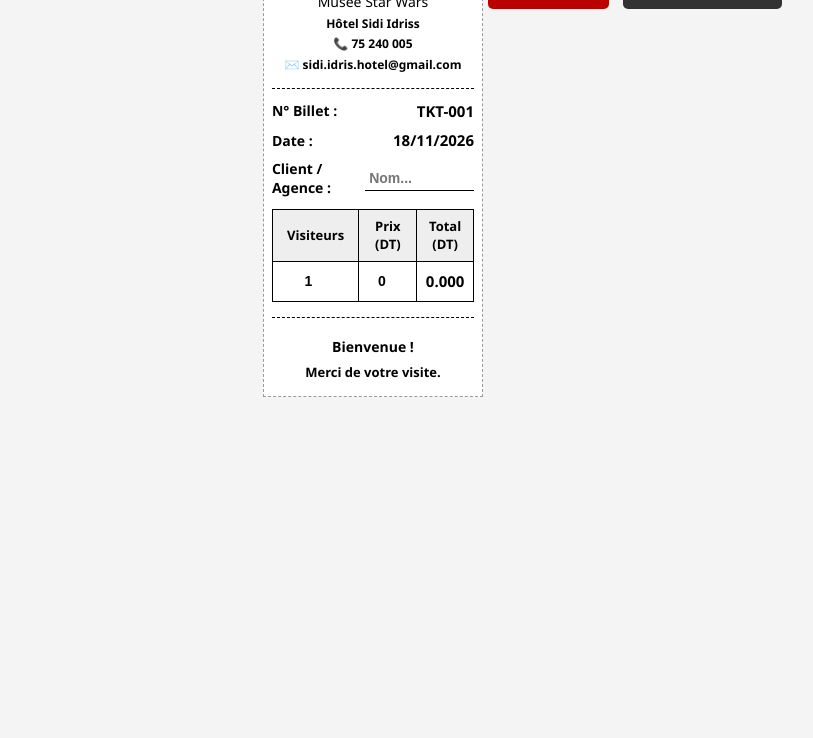
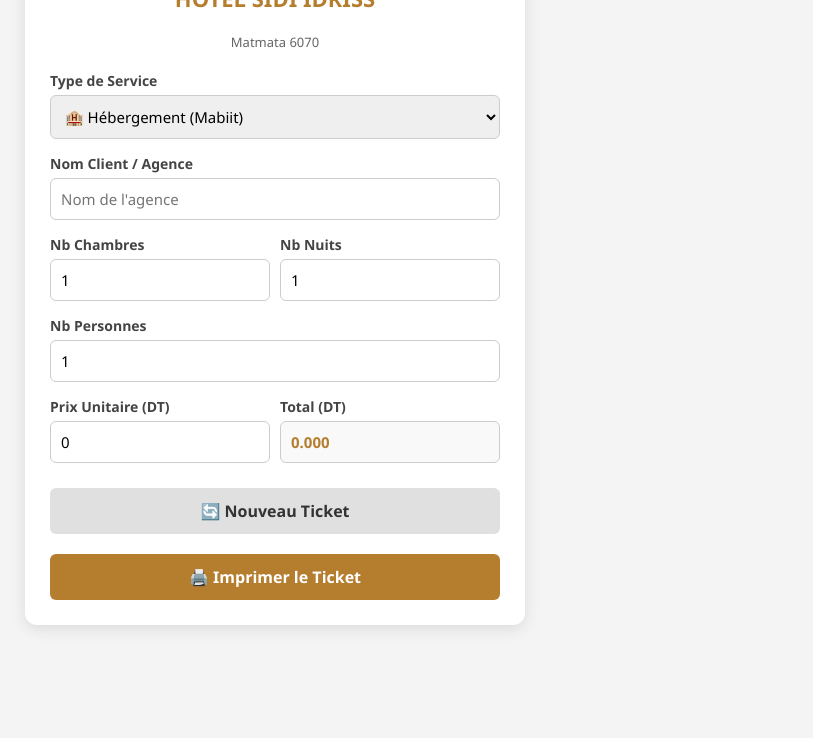
Before and after one commit to kardous93-cloud/starwars-ticket, a plain HTML site: page index.html in a window 1280 px wide. Shown: the part 62-800 px from the top of the page, without its empty margins (115-928 px from the left). Drawn offline with Linux system fonts and the light colour scheme.

Commit message:
Update index.html

```diff
--- a/index.html
+++ b/index.html
@@ -1,222 +1,259 @@
 <!DOCTYPE html>
-<html lang="fr" dir="ltr">
+<html lang="fr">
 <head>
     <meta charset="UTF-8">
     <meta name="viewport" content="width=device-width, initial-scale=1.0">
-<title>Billet d'Entrée - Musée Star Wars</title>
+    <title>Système de Réservation - Hôtel & Restaurant</title>
     <style>
-  /* إعدادات خاصة بمقاس 58mm */
-  @page {
-    margin: 0;
-    size: 58mm auto;
+        * { box-sizing: border-box; margin: 0; padding: 0; font-family: 'Segoe UI', Tahoma, Geneva, Verdana, sans-serif; }
+        body { background-color: #f4f4f4; display: flex; justify-content: center; align-items: flex-start; min-height: 100vh; padding: 20px; }
+
+        /* --- التصميم العام (الواجهة) --- */
+        .main-container { display: flex; gap: 20px; max-width: 1000px; width: 100%; }
+
+        /* --- واجهة الإدخال (اليسار) --- */
+        .input-form {
+            background: white; width: 100%; max-width: 500px; border-radius: 12px;
+            box-shadow: 0 4px 15px rgba(0,0,0,0.1); padding: 25px;
         }
+        .input-form h2 { color: #b57e2f; text-align: center; margin-bottom: 20px; font-size: 22px; }
 
-  body {
-    font-family: 'Segoe UI', Arial, sans-serif;
-    background: #f4f4f4;
-    padding: 10px;
-    margin: 0;
-    display: flex;
-    justify-content: center;
+        .form-group { margin-bottom: 15px; }
+        .form-group label { display: block; margin-bottom: 5px; font-size: 14px; font-weight: bold; color: #444; }
+        .form-group input, .form-group select {
+            width: 100%; padding: 10px; border: 1px solid #ccc; border-radius: 6px; font-size: 15px;
         }
+        .row { display: flex; gap: 10px; }
+        .row .form-group { flex: 1; }
+
+        .total-preview { background: #fdfbf7; border: 1px solid #f0e6d2; padding: 15px; border-radius: 6px; text-align: center; margin-top: 15px; }
+        .total-preview span { font-size: 24px; font-weight: bold; color: #b57e2f; }
+
+        .btn { width: 100%; padding: 12px; border: none; border-radius: 6px; font-size: 16px; font-weight: bold; cursor: pointer; margin-top: 10px; transition: 0.3s; }
+        .btn-print { background: #b57e2f; color: white; }
+        .btn-print:hover { background: #9c6b24; }
+        .btn-reset { background: #e0e0e0; color: #333; margin-bottom: 10px; }
+        .btn-reset:hover { background: #ccc; }
+
+        /* --- التيكي (اليمين) --- */
+        .ticket-wrapper { display: none; } /* نخفيو في الشاشة، ونظهرو غير في الطباعة */
+
+        /* --- إعدادات الطباعة (أهم جزء) --- */
+        @media print {
+            body { background: white; display: block; padding: 0; }
+            .input-form { display: none; } /* نخفيو الفورم */
+            .ticket-wrapper { display: block; width: 58mm; margin: 0 auto; } /* حجم الورق الحراري */
 
             .ticket {
-    width: 58mm;
-    background: #fff;
-    border: 1px dashed #999;
-    padding: 3mm 2mm;
-    box-sizing: border-box;
-    font-size: 14px; /* خط أكبر */
-    color: #000;
+                border: 1px dashed #000; padding: 5px; font-family: 'Courier New', Courier, monospace;
+                color: #000; background: #fff;
             }
+            .ticket-header { text-align: center; margin-bottom: 10px; }
+            .ticket-header h3 { font-size: 14px; margin-bottom: 2px; text-transform: uppercase; }
+            .ticket-header p { font-size: 11px; margin: 1px 0; }
 
-  .header {
-    text-align: center;
-    border-bottom: 1px dashed #000;
-    padding-bottom: 3mm;
-    margin-bottom: 3mm;
-  }
-  .header h1 { margin: 0 0 2mm 0; color: #000; font-size: 18px; font-weight: bold;}
-  .header h2 { margin: 1mm 0; color: #000; font-size: 14px; font-weight: normal;}
-  .header p { margin: 1mm 0; font-size: 12px; color: #000; font-weight: bold;}
+            .ticket-divider { border-top: 1px dashed #000; margin: 5px 0; }
 
-  .row {
-    display: flex;
-    justify-content: space-between;
-    align-items: center;
-    margin: 2.5mm 0;
-    font-size: 14px;
-    font-weight: bold;
-  }
-  .row label { width: 45%; }
-  .row input[type="text"] {
-    width: 50%;
-    border: none;
-    border-bottom: 1px solid #000;
-    padding: 1mm;
-    font-size: 14px;
-    text-align: left;
-    background: transparent;
-    font-weight: bold;
-  }
-  .row input[type="text"]:focus { outline: none; }
-  .row span.val { font-size: 15px; }
+            .ticket-row { display: flex; justify-content: space-between; font-size: 12px; margin: 3px 0; }
+            .ticket-row.bold { font-weight: bold; }
 
-  table {
-    width: 100%;
-    border-collapse: collapse;
-    margin: 3mm 0;
-  }
-  th, td {
-    border: 1px solid #000;
-    padding: 2mm;
-    text-align: center;
-    font-size: 13px;
-    font-weight: bold;
-  }
-  th { background: #eee; color: #000; }
-  input[type="number"] {
-    width: 90%;
-    padding: 1mm;
-    text-align: center;
-    font-size: 14px;
-    border: none;
-    background: transparent;
-    font-weight: bold;
-  }
-  .total-cell { font-size: 15px; }
+            .ticket-table { width: 100%; border-collapse: collapse; margin: 10px 0; }
+            .ticket-table th, .ticket-table td { border: 1px solid #000; padding: 4px; font-size: 11px; text-align: center; }
 
-  .footer {
-    margin-top: 4mm;
-    font-size: 13px;
-    color: #000;
-    border-top: 1px dashed #000;
-    padding-top: 3mm;
-    text-align: center;
-    font-weight: bold;
-  }
-
-  .buttons { text-align: center; margin-top: 20px; }
-  button {
-    padding: 10px 20px;
-    font-size: 14px;
-    margin: 5px;
-    border: none;
-    border-radius: 5px;
-    cursor: pointer;
-    font-weight: bold;
-  }
-  .btn-print { background: #b00; color: #fff; }
-  .btn-new { background: #333; color: #fff; }
-
-  /* إعدادات الطباعة */
-  @media print {
-    body { background: #fff; padding: 0; display: block; }
-    .buttons { display: none; }
-    .ticket {
-      border: none;
-      width: 58mm;
-      padding: 0;
-      margin: 0;
-    }
-    input { border: none !important; }
-    th { background: #fff !important; border: 1px solid #000; }
+            .ticket-footer { text-align: center; margin-top: 10px; font-size: 11px; }
         }
     </style>
 </head>
 <body>
 
-<div class="ticket">
-  <div class="header">
-    <h1>BILLET D'ENTRÉE</h1>
-    <h2>Musée Star Wars</h2>
-    <p>Hôtel Sidi Idriss</p>
-    <p>📞 75 240 005</p>
-    <p>✉️ sidi.idris.hotel@gmail.com</p>
+<div class="main-container">
+    <!-- الفورم اللي يكتب فيه الحريف -->
+    <div class="input-form">
+        <h2>HOTEL SIDI IDRISS</h2>
+        <p style="text-align: center; color: #666; font-size: 13px; margin-bottom: 20px;">Matmata 6070</p>
+
+        <div class="form-group">
+            <label>Type de Service</label>
+            <select id="typeService" onchange="toggleService()">
+                <option value="hotel">🏨 Hébergement (Mabiit)</option>
+                <option value="restaurant">🍽️ Restaurant (Manger)</option>
+            </select>
+        </div>
+
+        <div class="form-group">
+            <label>Nom Client / Agence</label>
+            <input type="text" id="nomClient" placeholder="Nom de l'agence">
+        </div>
+
+        <!-- الحقول الخاصة بالنزل -->
+        <div id="hotelFields">
+            <div class="row">
+                <div class="form-group">
+                    <label>Nb Chambres</label>
+                    <input type="number" id="nbChambres" value="1" min="1" oninput="calculer()">
+                </div>
+                <div class="form-group">
+                    <label>Nb Nuits</label>
+                    <input type="number" id="nbNuits" value="1" min="1" oninput="calculer()">
+                </div>
+            </div>
+            <div class="form-group">
+                <label>Nb Personnes</label>
+                <input type="number" id="nbPersonnes" value="1" min="1" oninput="calculer()">
+            </div>
+        </div>
+
+        <!-- الحقول الخاصة بالمطعم -->
+        <div id="restaurantFields" style="display: none;">
+            <div class="form-group">
+                <label>Nb Repas</label>
+                <input type="number" id="nbRepas" value="1" min="1" oninput="calculer()">
+            </div>
         </div>
 
         <div class="row">
-    <label>N° Billet :</label>
-    <span class="val" id="numTicket">...</span>
+            <div class="form-group">
+                <label>Prix Unitaire (DT)</label>
+                <input type="number" id="prixUnitaire" value="0" min="0" oninput="calculer()">
+            </div>
+            <div class="form-group">
+                <label>Total (DT)</label>
+                <input type="text" id="totalAffichage" value="0.000" readonly style="background: #f9f9f9; font-weight: bold; color: #b57e2f;">
+            </div>
         </div>
 
-  <div class="row">
-    <label>Date :</label>
-    <span class="val" id="dateTicket">...</span>
+        <button class="btn btn-reset" onclick="resetForm()">🔄 Nouveau Ticket</button>
+        <button class="btn btn-print" onclick="window.print()">🖨️ Imprimer le Ticket</button>
     </div>
 
-  <div class="row">
-    <label>Client / Agence :</label>
-    <input type="text" id="client" placeholder="Nom...">
+    <!-- التيكي اللي يطبع -->
+    <div class="ticket-wrapper">
+        <div class="ticket" id="ticketToPrint">
+            <div class="ticket-header">
+                <h3>BILLET D'ENTRÉE</h3>
+                <p>Hôtel Sidi Idriss</p>
+                <p>Matmata 6070</p>
+                <p>📞 75 240 005</p>
+                <p>✉️ sidi.idriss.hotel@gmail.com</p>
             </div>
 
-  <table>
+            <div class="ticket-divider"></div>
+
+            <div class="ticket-row"><span>N° Billet :</span> <span id="ticketNum">TKT-001</span></div>
+            <div class="ticket-row"><span>Date :</span> <span id="ticketDate"></span></div>
+            <div class="ticket-row"><span>Client / Agence :</span> <span id="ticketClient">Nom...</span></div>
+
+            <div class="ticket-divider"></div>
+
+            <table class="ticket-table">
                 <thead>
                     <tr>
-        <th>Visiteurs</th>
+                        <th id="thDesc">Description</th>
                         <th>Prix (DT)</th>
                         <th>Total (DT)</th>
                     </tr>
                 </thead>
-    <tbody>
-      <tr>
-        <td><input type="number" id="nbVisiteurs" value="1" min="1" oninput="calculerTotal()"></td>
-        <td><input type="number" id="prix" value="0" min="0" step="0.5" oninput="calculerTotal()"></td>
-        <td class="total-cell" id="total">0.000</td>
-      </tr>
+                <tbody id="ticketTableBody">
+                    <!-- يتعمر بالجافاسكريبت -->
                 </tbody>
             </table>
 
-  <div class="footer">
-    <p style="font-size: 14px; margin: 2mm 0;">Bienvenue !</p>
-    <p style="margin: 1mm 0;">Merci de votre visite.</p>
+            <div class="ticket-divider"></div>
+
+            <div class="ticket-footer">
+                <p style="font-weight: bold;">Bienvenue !</p>
+                <p>Merci de votre visite.</p>
+            </div>
+        </div>
     </div>
 </div>
 
-<div class="buttons">
-  <button class="btn-print" onclick="window.print()">🖨️ Imprimer</button>
-  <button class="btn-new" onclick="nouvelleTicket()">➕ Nouveau Billet</button>
-</div>
-
 <script>
-  function getNumero() {
-    let n = localStorage.getItem('numTicket_sidiIdris');
-    if (!n) { n = 1; localStorage.setItem('numTicket_sidiIdris', 1); }
-    return parseInt(n);
+    // دالة تبديل الحقول بين النزل والمطعم
+    function toggleService() {
+        const service = document.getElementById('typeService').value;
+        if (service === 'hotel') {
+            document.getElementById('hotelFields').style.display = 'block';
+            document.getElementById('restaurantFields').style.display = 'none';
+        } else {
+            document.getElementById('hotelFields').style.display = 'none';
+            document.getElementById('restaurantFields').style.display = 'block';
+        }
+        calculer();
     }
 
-  function afficherNumero() {
-    let n = getNumero();
-    document.getElementById('numTicket').textContent = 'TKT-' + String(n).padStart(3, '0');
+    // دالة حساب المجموع
+    function calculer() {
+        const service = document.getElementById('typeService').value;
+        const prix = parseFloat(document.getElementById('prixUnitaire').value) || 0;
+        let total = 0;
+        let tableHTML = '';
+
+        const nom = document.getElementById('nomClient').value || "Non spécifié";
+        document.getElementById('ticketClient').textContent = nom;
+
+        // التاريخ
+        const now = new Date();
+        document.getElementById('ticketDate').textContent = now.toLocaleDateString('fr-FR') + ' ' + now.toLocaleTimeString('fr-FR', {hour: '2-digit', minute:'2-digit'});
+
+        if (service === 'hotel') {
+            const chambres = parseInt(document.getElementById('nbChambres').value) || 0;
+            const nuits = parseInt(document.getElementById('nbNuits').value) || 0;
+            const personnes = parseInt(document.getElementById('nbPersonnes').value) || 0;
+
+            // مثال: الثمن * عدد الليالي * عدد الغرف (تقدر تبدل هالمعادلة)
+            total = prix * nuits * chambres;
+
+            document.getElementById('thDesc').textContent = "Chambres";
+            tableHTML = `
+                <tr>
+                    <td>${chambres} Ch. x ${nuits} Nuits</td>
+                    <td>${prix.toFixed(3)}</td>
+                    <td>${total.toFixed(3)}</td>
+                </tr>
+                <tr>
+                    <td colspan="2">Personnes: ${personnes}</td>
+                    <td></td>
+                </tr>
+            `;
+        } else {
+            const repas = parseInt(document.getElementById('nbRepas').value) || 0;
+            total = prix * repas;
+
+            document.getElementById('thDesc').textContent = "Repas";
+            tableHTML = `
+                <tr>
+                    <td>${repas} Repas</td>
+                    <td>${prix.toFixed(3)}</td>
+                    <td>${total.toFixed(3)}</td>
+                </tr>
+            `;
         }
 
-  function afficherDate() {
-    let d = new Date();
-    let jour = String(d.getDate()).padStart(2, '0');
-    let mois = String(d.getMonth() + 1).padStart(2, '0');
-    let annee = d.getFullYear();
-    document.getElementById('dateTicket').textContent = jour + '/' + mois + '/' + annee;
+        document.getElementById('totalAffichage').value = total.toFixed(3);
+        document.getElementById('ticketTableBody').innerHTML = tableHTML;
     }
 
-  function calculerTotal() {
-    let nb = parseFloat(document.getElementById('nbVisiteurs').value) || 0;
-    let prix = parseFloat(document.getElementById('prix').value) || 0;
-    document.getElementById('total').textContent = (nb * prix).toFixed(3);
+    // دالة تصفير الفورم
+    function resetForm() {
+        document.getElementById('nomClient').value = '';
+        document.getElementById('prixUnitaire').value = '0';
+        document.getElementById('nbChambres').value = '1';
+        document.getElementById('nbNuits').value = '1';
+        document.getElementById('nbPersonnes').value = '1';
+        document.getElementById('nbRepas').value = '1';
+
+        // توليد رقم تيكي عشوائي
+        const randomNum = Math.floor(100 + Math.random() * 900);
+        document.getElementById('ticketNum').textContent = `TKT-${randomNum}`;
+
+        calculer();
     }
 
-  function nouvelleTicket() {
-    let n = getNumero() + 1;
-    localStorage.setItem('numTicket_sidiIdris', n);
-    afficherNumero();
-    afficherDate();
-    document.getElementById('client').value = '';
-    document.getElementById('nbVisiteurs').value = 1;
-    document.getElementById('prix').value = 0;
-    document.getElementById('total').textContent = '0.000';
-  }
-
-  afficherNumero();
-  afficherDate();
+    // تشغيل الدوال عند فتح الصفحة
+    window.onload = function() {
+        resetForm();
+    };
 </script>
 
 </body>
```
Lines whose indentation alone changed are shown as unchanged.
